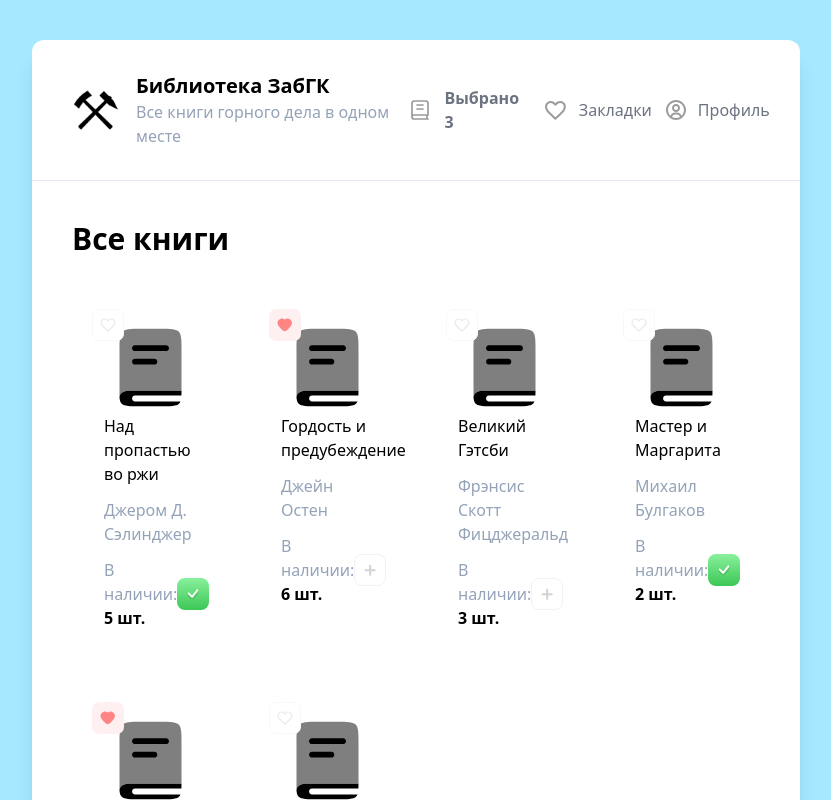
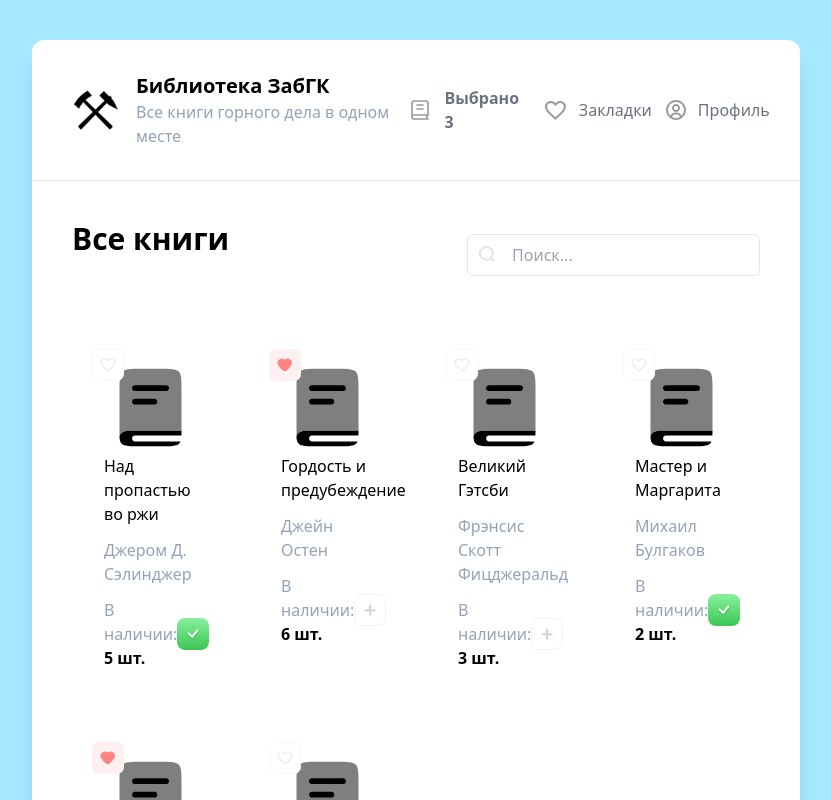
Before and after one commit to NeroN41k/ZABGC_liBRARY, a Vue app: page / in a window 1280 px wide. Shown: the top 800 px of the page, without its empty margins (224-1055 px from the left). Built offline with nearby package versions, Linux system fonts and the light colour scheme.

Commit message:
ver 1.3: 1. Верстка поиска👌

```diff
--- a/package.json
+++ b/package.json
@@ -11,6 +11,7 @@
     "format": "prettier --write src/"
   },
   "dependencies": {
+    "axios": "^1.6.5",
     "vue": "^3.3.11"
   },
   "devDependencies": {
--- a/src/App.vue
+++ b/src/App.vue
@@ -1,7 +1,14 @@
 <script setup>
+import { onMounted } from 'vue'
+import axios from 'axios'
+
 import Header from './components/Header.vue'
 import CardList from './components/CardList.vue'
 import Drawer from './components/Drawer.vue'
+
+onMounted(() => {
+  axios.get('').then((resp) => console.log(resp.data))
+})
 </script>
 
 <template>
@@ -10,9 +17,28 @@ import Drawer from './components/Drawer.vue'
     <Header />
 
     <div class="p-10">
-      <h2 class="text-3xl font-bold mb-8">Все книги</h2>
+      <div class="flex justify-between items-center">
+        <h2 class="text-3xl font-bold mb-8">Все книги</h2>
 
-      <CardList />
+        <div class="flex gap-4">
+          <!--<select class="py-2 px-3 border rounded-md outline-none">
+            <option>По названию</option>
+          </select> хуй знает зачем здесь сортировка💩 -->
+
+          <div class="relative">
+            <img class="absolute left-3 top-3" src="/search.svg" alt="Search" />
+            <input
+              class="border rounded-md py-2 pl-11 pr-4 outline-none focus:border-gray-400"
+              type="text"
+              placeholder="Поиск..."
+            />
+          </div>
+        </div>
+      </div>
+
+      <div class="mt-10">
+        <CardList />
+      </div>
     </div>
   </div>
 </template>
```
Also changed, not shown: 1 other file (tests, documents, lock files or other folders).
